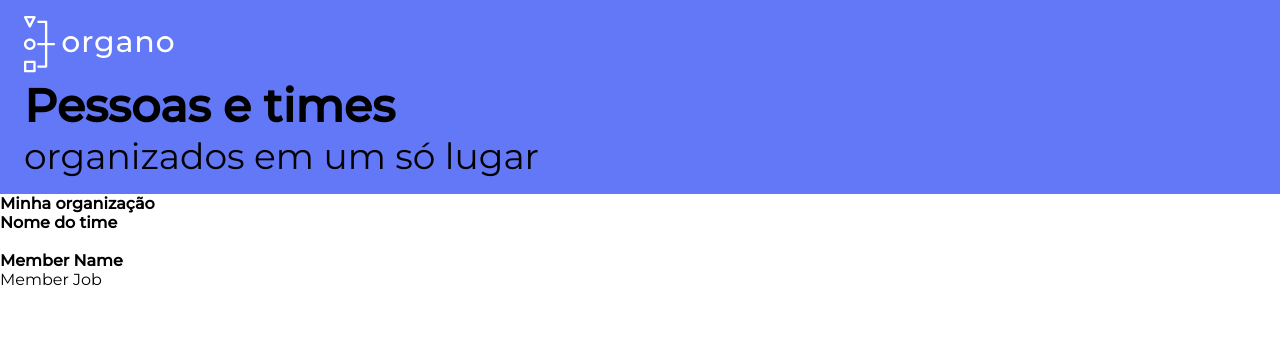
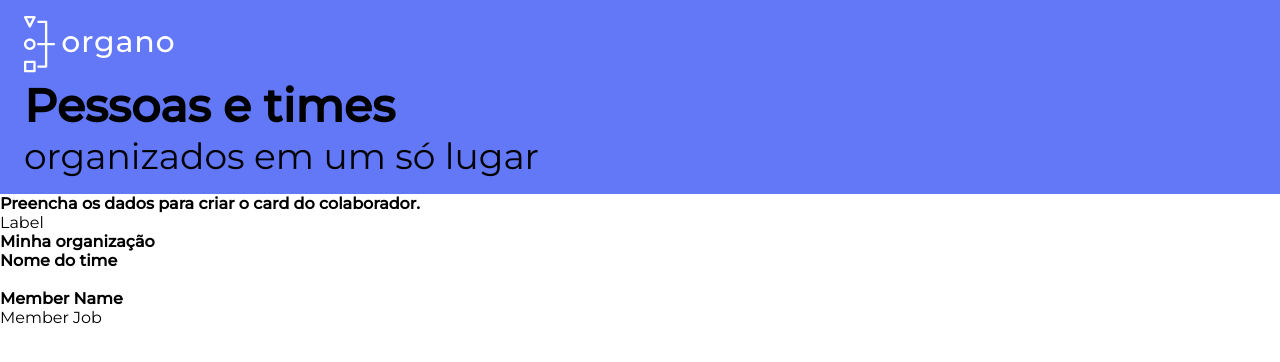
Before and after one commit to MatheusFonseca849/organo, a React (Vite) app: page / in a window 1280 px wide. Shown: the top 362 px of the page. Built offline with nearby package versions, Linux system fonts and the light colour scheme.

Commit message:
feat: form structure added

```diff
--- a/src/App.jsx
+++ b/src/App.jsx
@@ -1,11 +1,13 @@
-import { Header } from "./components/Header";
-import { TeamList } from "./components/TeamList";
+import  Header  from "./components/Header";
+import TeamList from "./components/TeamList";
+import Form from "./components/Form"
 
 function App() {
 
   return (
     <>
       <Header/>
+      <Form/>
       <TeamList/>
 
     </>
--- /dev/null
+++ b/src/components/Form/index.jsx
@@ -0,0 +1,18 @@
+import Input from "../Input";
+
+const Form = () => {
+
+    return (
+
+        <form>
+            <h2>Preencha os dados para criar o card do colaborador.</h2>
+
+            <Input/>
+
+        </form>
+
+    )
+
+}
+
+export default Form
--- a/src/components/Header/index.jsx
+++ b/src/components/Header/index.jsx
@@ -1,6 +1,6 @@
 import { StyledHeader } from "./header"
 
-export const Header = () => {
+const Header = () => {
 
     return (
 
@@ -21,3 +21,5 @@ export const Header = () => {
 
 
 }
+
+export default Header
--- /dev/null
+++ b/src/components/Input/index.jsx
@@ -0,0 +1,17 @@
+
+const Input = () => {
+
+    return (
+
+        <div>
+
+            <label htmlFor="">Label</label>
+            <input/>
+
+        </div>
+
+    )
+
+}
+
+export default Input
--- a/src/components/MemberCard/index.jsx
+++ b/src/components/MemberCard/index.jsx
@@ -1,5 +1,5 @@
 
-export const MemberCard = () => {
+const MemberCard = () => {
 
     return (
         <li className="MemberCard">
@@ -16,3 +16,5 @@ export const MemberCard = () => {
     )
 
 }
+
+export default MemberCard
--- a/src/components/Team/index.jsx
+++ b/src/components/Team/index.jsx
@@ -1,6 +1,6 @@
-import { MemberCard } from "../MemberCard";
+import MemberCard from "../MemberCard";
 
-export const Team = () => {
+const Team = () => {
 
     return (
 
@@ -18,3 +18,5 @@ export const Team = () => {
 
 
 }
+
+export default Team
--- a/src/components/TeamList/index.jsx
+++ b/src/components/TeamList/index.jsx
@@ -1,6 +1,6 @@
-import { Team } from "../Team";
+import Team from "../Team";
 
-export const TeamList = () => {
+const TeamList = () => {
 
     return (
 
@@ -15,3 +15,5 @@ export const TeamList = () => {
     )
 
 }
+
+export default TeamList
```
Also changed, not shown: src/components/Form/form.js (added), src/components/Input/Input.js (added).
